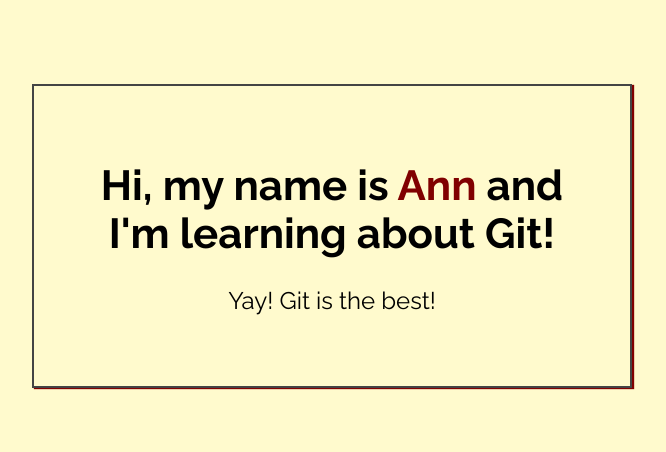
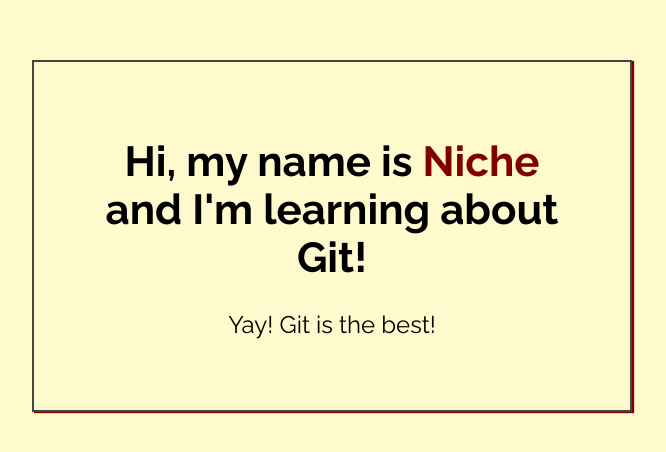
Before and after one commit to niche-makes/my-first-repo, a plain HTML site: page index.html in a window 1280 px wide. Shown: the part 164-616 px from the top of the page, without its empty margins (308-974 px from the left). Drawn offline with Linux system fonts and the light colour scheme.

Commit message:
Changed name in index.html

```diff
--- a/index.html
+++ b/index.html
@@ -14,7 +14,7 @@
 <body>
 
     <div class="greeting">
-        <h1>Hi, my name is <span class="highlight">Ann</span> and I'm learning about Git! </h1>
+        <h1>Hi, my name is <span class="highlight">Niche</span> and I'm learning about Git! </h1>
 
         <p>Yay! Git is the best!</p>
     </div>
```
